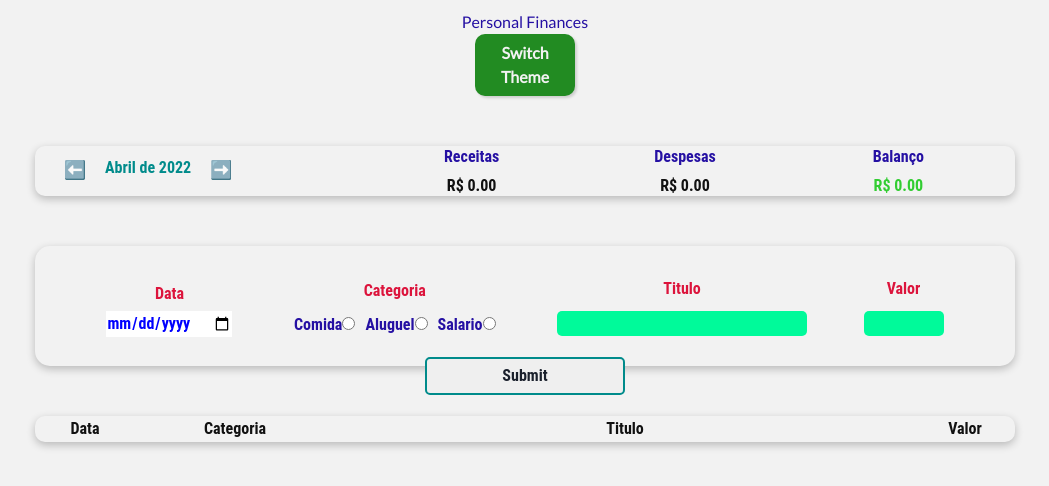
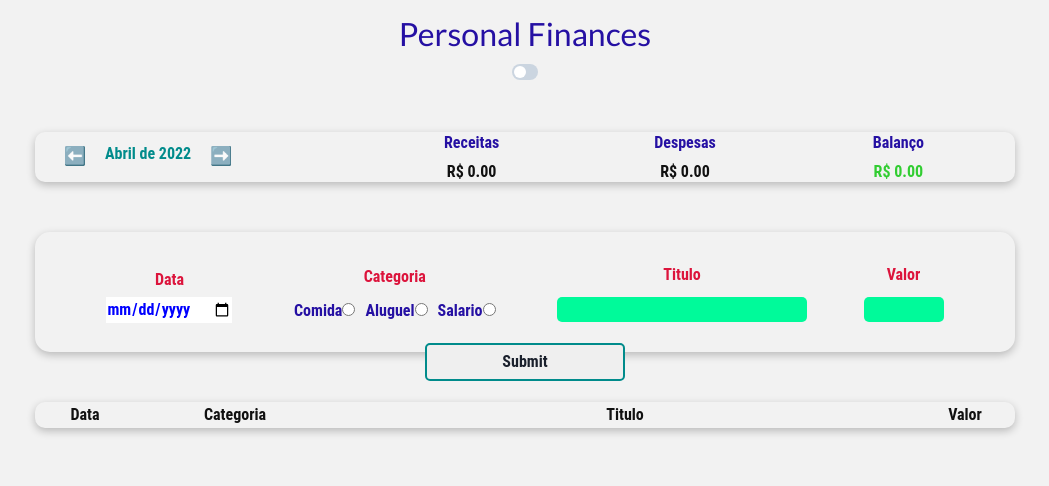
Before and after one commit to santosfk/personal-finances, a React (Vite) app: page / in a window 1280 px wide. Shown: the top 486 px of the page, without its empty margins (115-1164 px from the left). Built offline with nearby package versions, Linux system fonts and the light colour scheme.

Commit message:
feat: create switch button component

```diff
--- a/src/Pages/Home/Home.tsx
+++ b/src/Pages/Home/Home.tsx
@@ -2,7 +2,6 @@ import React, { useEffect, useState } from "react";
 import * as style from "./style";
 import { categories } from "../../data/categories";
 import { items } from "../../data/items";
-import { Category } from "../../types/Category";
 import { Item } from "../../types/Item";
 import { filterListByMonth, getCurrentMonth } from "../../helpers/dateFilter";
 import Table from "../../components/Table";
@@ -11,6 +10,8 @@ import AddArea from "../../components/AddArea";
 import moment from "moment";
 import { ThemeProvider } from "styled-components";
 import themes from "../../themes";
+
+import SwitchButton from "../../components/SwitchButton";
 
 function Home() {
   const [list, setList] = useState<Item[]>(items);
@@ -59,15 +60,16 @@ function Home() {
     console.log(pushList);
     //teste
   };
+  const switchTheme = () => {
+    setChangeTheme(!changeTheme);
+  };
   const [changeTheme, setChangeTheme] = useState<Boolean>(false);
   return (
     <ThemeProvider theme={changeTheme ? themes.dark : themes.light}>
       <style.Container>
         <style.Header>
           <style.Title>Personal Finances</style.Title>
-          <style.SwitchTheme onClick={() => setChangeTheme(!changeTheme)}>
-            Switch Theme
-          </style.SwitchTheme>
+          <SwitchButton switchTheme={switchTheme} />
         </style.Header>
         <style.Body>
           <InfoArea
--- a/src/Pages/Home/style.ts
+++ b/src/Pages/Home/style.ts
@@ -10,31 +10,19 @@ export const Container = styled.div`
 export const Header = styled.div`
   width: 100%;
   padding-top: 10px;
-  text-align: center;
+  display: flex;
+  flex-direction: column;
+  justify-content: space-evenly;
+  align-items: center;
 `;
 export const Title = styled.h1`
   color: ${({ theme }) => theme.COLOR.BLUE};
+  font-size: 2rem;
+`;
+export const LabelSwitch = styled.div`
+  font-size: 1rem;
 `;
 export const Body = styled.div`
   margin: auto;
   max-width: 980px;
 `;
-export const SwitchTheme = styled.button`
-  width: 100px;
-  padding: 5px;
-  position: relative;
-  margin: auto;
-  background-color: var(--green);
-  color: ${({ theme }) => theme.COLOR.BACKGROUND};
-  border: none;
-  outline: none;
-  padding: 7px;
-  border-radius: 10px;
-  box-shadow: rgba(0, 0, 0, 0.15) 1.95px 1.95px 2.6px;
-  font-weight: bold;
-  transition: 0.5s;
-  :hover {
-    background-color: var(--red);
-    color: ${({ theme }) => theme.COLOR.TEXT};
-  }
-`;
--- /dev/null
+++ b/src/components/SwitchButton/index.tsx
@@ -0,0 +1,13 @@
+import React from "react";
+import { Switch } from "@chakra-ui/react";
+import * as style from "./style";
+type Props = {
+  switchTheme: () => void;
+};
+export default function SwitchButton({ switchTheme }: Props) {
+  return (
+    <style.LabelSwitch>
+      <Switch onChange={() => switchTheme()} size="sm" id="switch-theme" />
+    </style.LabelSwitch>
+  );
+}
--- /dev/null
+++ b/src/components/SwitchButton/style.ts
@@ -0,0 +1,3 @@
+import styled from "styled-components";
+
+export const LabelSwitch = styled.div``;
```
